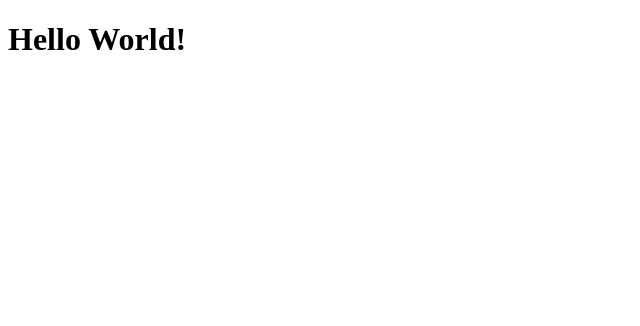
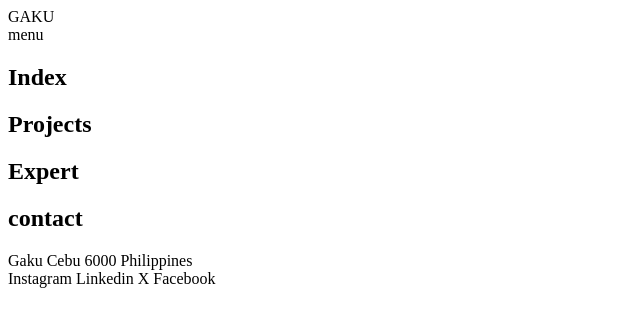
Before and after one commit to Gaachaman/78-original-web-site, a plain HTML site: page index.html in a window 1280 px wide. Shown: the whole page, without its empty margins (0-640 px from the left). Drawn offline with Linux system fonts and the light colour scheme.

```diff
--- a/index.html
+++ b/index.html
@@ -6,6 +6,45 @@
     <title>Document</title>
   </head>
   <body>
-    <h1>Hello World!</h1>
+    <main>
+      <div class="nav">
+        <div class="nav_logo">
+          <span>GAKU</span>
+        </div>
+        <div class="nav_menu">
+          <div class="nav_menu_button --open-menu">
+            <div class="nev_menu_button_text">
+              <span>menu</span>
+            </div>
+            <div class="nav_menu_button_circle"></div>
+            <!-- menu -->
+            <div class="menu_wrapper">
+              <div class="menu_row">
+                <div class="menu_row_pages">
+                  <h2>Index</h2>
+                  <h2>Projects</h2>
+                  <h2>Expert</h2>
+                  <h2>contact</h2>
+                </div>
+              </div>
+              <div class="menu_row_info">
+                <div class="menu_row_info_loaction">
+                  <span>Gaku</span>
+                  <span>Cebu</span>
+                  <span>6000</span>
+                  <span>Philippines</span>
+                </div>
+                <div class="menu_row_info_social">
+                  <span>Instagram</span>
+                  <span>Linkedin</span>
+                  <span>X</span>
+                  <span>Facebook</span>
+                </div>
+              </div>
+            </div>
+          </div>
+        </div>
+      </div>
+    </main>
   </body>
 </html>
```
